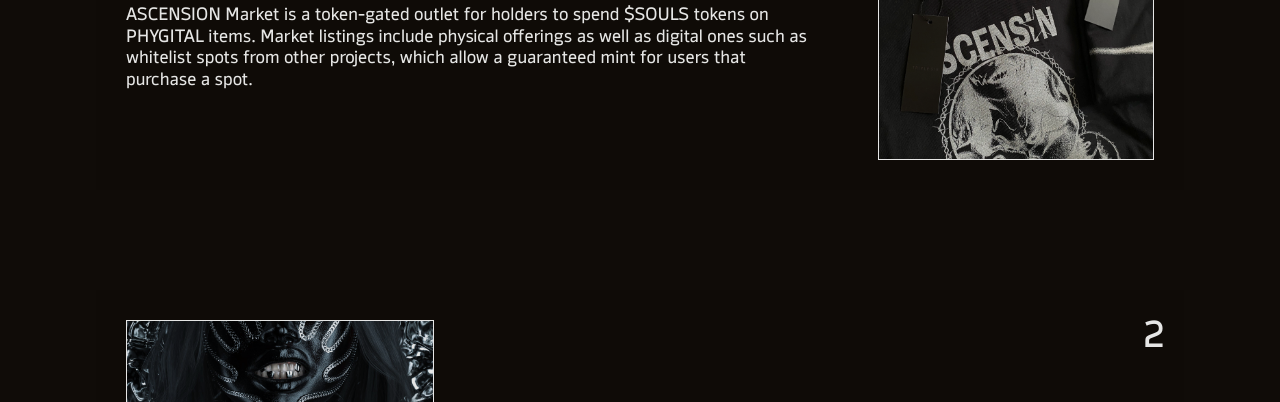
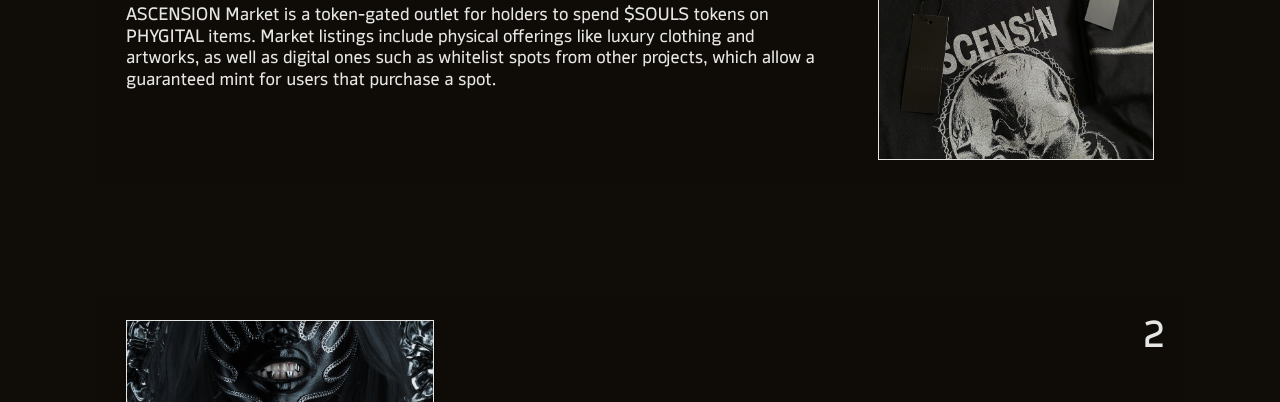
Before and after one commit to saintmaxi/ascension-market-prod, a plain HTML site: page index.html in a window 1280 px wide. Shown: the part 340-742 px from the top of the page. Drawn offline with nearby package versions, Linux system fonts and the light colour scheme; a script that the page names is missing.

Commit message:
update homepage text

```diff
--- a/index.html
+++ b/index.html
@@ -153,8 +153,8 @@
             <h2>What is ASCENSION Market?</h2>
             <p style="margin-bottom: 17px;">
                ASCENSION Market is a token-gated outlet for holders to spend $SOULS tokens on PHYGITAL items. Market
-               listings include physical offerings as well as digital ones such as whitelist spots from other projects,
-               which allow a guaranteed mint for users that purchase a spot.
+               listings include physical offerings like luxury clothing and artworks, as well as digital ones such as
+               whitelist spots from other projects, which allow a guaranteed mint for users that purchase a spot.
             </p>
          </div>
          <h1 class="hide-on-desktop">What is ASCENSION Market?</h1>
@@ -163,9 +163,9 @@
          </div>
          <div id="about-text-mobile" class="hide-on-desktop">
             <p>
-               ASCENSION Market is a token-gated outlet for holders to spend $SOULS tokens. Market listings include
-               physical offerings as well as whitelist spots from other projects which allow a guaranteed mint for users
-               that purchase a spot.
+               ASCENSION Market is a token-gated outlet for holders to spend $SOULS tokens on PHYGITAL items. Market
+               listings include physical offerings like luxury clothing and artworks, as well as digital ones such as
+               whitelist spots from other projects, which allow a guaranteed mint for users that purchase a spot.
             </p>
          </div>
       </div>
```
